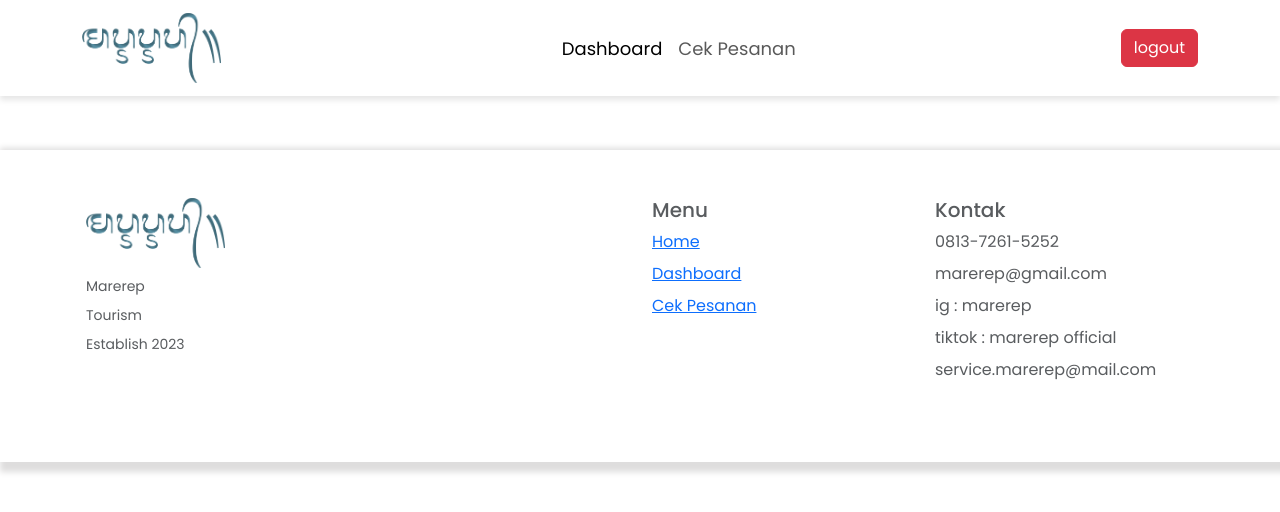
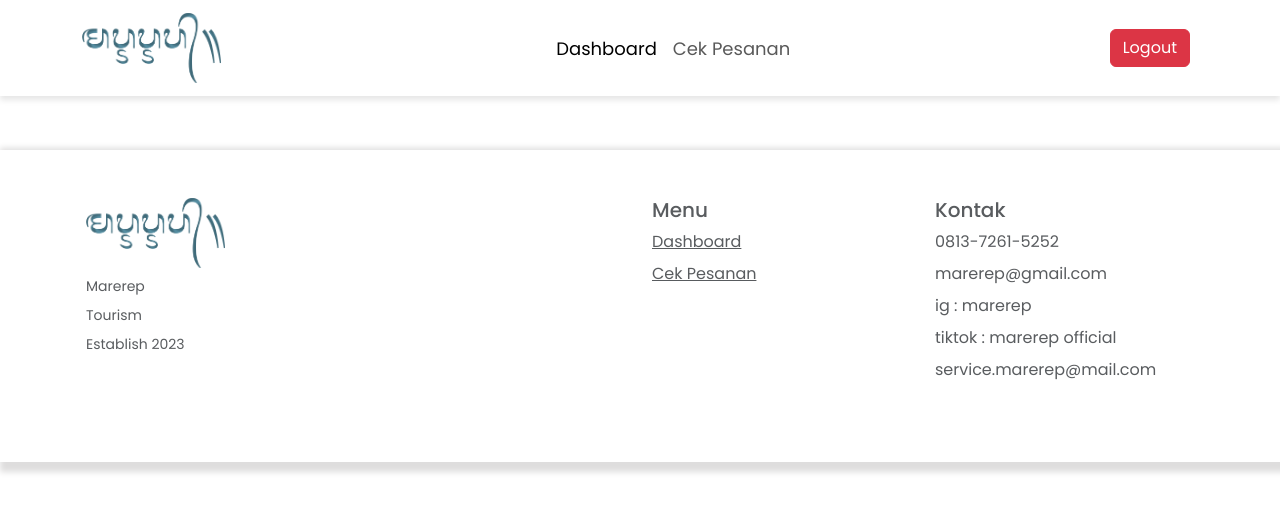
Before and after one commit to Dekguss/Final-Project, a Flask app: template templates/cek_pesanan_admin.html in a window 1280 px wide. Shown: the top 512 px of the page. Run offline with Flask 3, Linux system fonts and the light colour scheme; the template is opened without the code that fills it, so the values that code supplies are empty; some libraries are stand-ins or nearby versions.

Commit message:
cek admin

```diff
--- a/templates/cek_pesanan_admin.html
+++ b/templates/cek_pesanan_admin.html
@@ -119,9 +119,27 @@
 
     <script>
         function logout() {
-            $.removeCookie('mytoken', { path: '/' });
-            alert('Signed out!');
-            window.location.href = "/";
+            Swal.fire({
+                title: 'Apakah anda yakin keluar?',
+                icon: 'warning',
+                showCancelButton: true,
+                confirmButtonColor: '#558CA1',
+                cancelButtonColor: '#d33',
+                confirmButtonText: 'Ya, Keluar!',
+                cancelButtonText: 'Batal',
+                toast: true,
+            }).then((result) => {
+                if (result.isConfirmed) {
+                    $.removeCookie('mytoken', { path: '/' });
+                    Swal.fire(
+                        'Signed out!',
+                        'Anda telah keluar.',
+                        'success'
+                    ).then(() => {
+                        window.location.href = "/";
+                    });
+                }
+            });
         }
 
     </script>
@@ -152,7 +170,7 @@
                 <!-- Login -->
                 <ul class="navbar-nav ms-auto">
                     <li class="nav-item d-flex gap-2">
-                        <a class="btn btn-danger" aria-current="page" href="/">logout</a>
+                        <button class="btn btn-danger me-2" type="button" onclick="logout()">Logout</button>
                     </li>
                 </ul>
             </div>
@@ -224,9 +242,8 @@
                 <div class="col-lg-3 mb-3">
                     <h5>Menu</h5>
                     <ul class="list-unstyled">
-                        <li class="mb-2"><a href="/">Home</a></li>
-                        <li class="mb-2"><a href="">Dashboard</a></li>
-                        <li class="mb-2"><a href="">Cek Pesanan</a></li>
+                        <li class="mb-2"><a href="/admin" class="text-muted">Dashboard</a></li>
+                        <li class="mb-2"><a href="/cekpesanan/admin" class="text-muted">Cek Pesanan</a></li>
                     </ul>
                 </div>
                 <div class="col-lg-3 mb-3">
```
